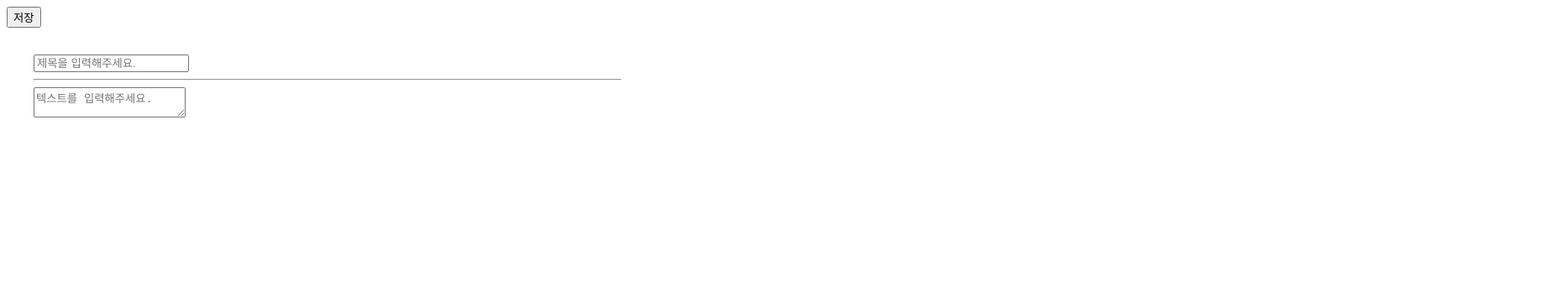
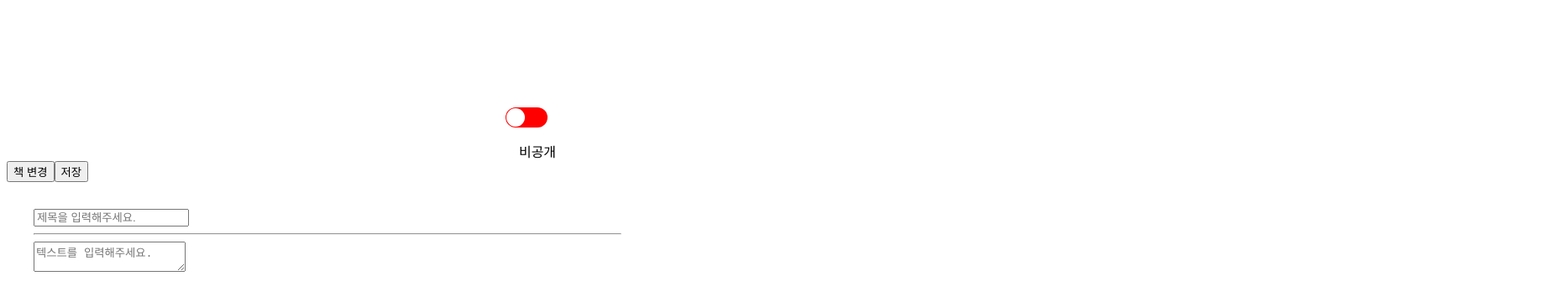
Before and after one commit to ckrb63/no2, a React (Create React App) app: page /register in a window 1280 px wide. Shown: the top 360 px of the page at 84% size, 1866 px wide, since content can reach past the window. Built offline with nearby package versions, Linux system fonts and the light colour scheme.

Commit message:
토글바 생성

```diff
--- a/package.json
+++ b/package.json
@@ -10,10 +10,13 @@
     "axios": "^0.25.0",
     "react": "^17.0.2",
     "react-dom": "^17.0.2",
+    "react-native-star-rating-widget": "^1.2.0",
+    "react-native-web": "^0.17.5",
     "react-redux": "^7.2.6",
     "react-router-dom": "^6.2.1",
     "react-router-redux": "^4.0.8",
     "react-scripts": "5.0.0",
+    "react-simple-star-rating": "^4.0.5",
     "redux": "^4.1.2",
     "redux-devtools-extension": "^2.13.9",
     "redux-persist": "^6.0.0",
--- a/src/views/booklog/RegisterPage/RegisterPage.js
+++ b/src/views/booklog/RegisterPage/RegisterPage.js
@@ -1,5 +1,6 @@
 import React, { useState } from "react";
 import RegisterOrEdit from "./Sections/RegisterOrEdit";
+import { Toggle } from "./Toggle";
 
 function RegisterPage(){
     const [TitleValue, setTitleValue] = useState("");
@@ -21,8 +22,10 @@ function RegisterPage(){
         // console.log(article);
     };
 
+
     return(
         <>
+            <Toggle />
             <RegisterOrEdit
                 titleValue={TitleValue}
                 contentValue={ContentValue}
--- a/src/views/booklog/RegisterPage/Sections/RegisterOrEdit.js
+++ b/src/views/booklog/RegisterPage/Sections/RegisterOrEdit.js
@@ -18,10 +18,20 @@ function RegisterOrEdit(props) {
         const article = { title: TitleValue, content: ContentValue};
         // console.log(article);
     };
+
+    const onSubmitChangeBook = (event) => {
+        event.preventDefault();
+        const article = { title: TitleValue, content: ContentValue};
+        // console.log(article);
+    };
+
     return(
         <div>
             <form onSubmit>
-            <button onClick={onSubmitArticle}>
+                 <button onClick={onSubmitChangeBook}>
+                    책 변경
+                </button>
+                <button onClick={onSubmitArticle}>
                     저장
                 </button>
                 <br />
--- /dev/null
+++ b/src/views/booklog/RegisterPage/Toggle.js
@@ -0,0 +1,71 @@
+import React, { useState } from 'react';
+import styled from 'styled-components';
+
+// 클래스를 설정하며 .toggle--checked 클래스가 활성화 되었을 경우의 CSS도 구현
+const ToggleContainer = styled.div`
+  position: relative;
+  margin-top: 8rem;
+  left: 47%;
+  cursor: pointer;
+
+  > .toggle-container {
+    width: 50px;
+    height: 24px;
+    border-radius: 30px;
+    background-color: red;
+    transition: all .2s ease;
+    &.toggle--checked {
+        background-color: blue;
+    }
+  }
+
+  >.toggle--checked {
+      background-color: #ac88c2;
+    }
+
+  > .toggle-circle {
+    position: absolute;
+    top: 1px;
+    left: 1px;
+    width: 22px;
+    height: 22px;
+    border-radius: 50%;
+    background-color: #ffffff;
+    transition: all .25s ease;
+    &.toggle--checked {
+        left: 27px;
+    }
+  }
+
+  >.toggle--checked {
+    left: 23px;
+  }
+`;
+
+// 설명 부분의 CSS를 구현
+const Desc = styled.div`
+  text-align: center;
+  margin-top: 1rem;
+`;
+
+// State를 바꿔줄 이벤트 함수 구현
+export const Toggle = () => {
+  const [isOn, setisOn] = useState(false);
+
+  const toggleHandler = () => {
+    setisOn(!isOn)
+  };
+
+  return (
+    <>
+      <ToggleContainer onClick={toggleHandler}>
+        {/* 조건부 스타일링 : Toggle이 ON일 경우 toggle--checked 클래스를 추가 */}
+        <div className = {`toggle-container ${isOn ? "toggle--checked" : ""}`}/>
+        <div className = {`toggle-circle ${isOn ? "toggle--checked" : ""}`}/>
+      </ToggleContainer>
+
+      {/* 조건부 렌더링 : Toggle의 ON/OFF 상태에 따라 Desc 컴포넌트 내부의 텍스트 변경 */}
+      <Desc> {isOn ? "공개" : "비공개"} </Desc>
+    </>
+  );
+};
```
Also changed, not shown: 1 other file (tests, documents, lock files or other folders).
